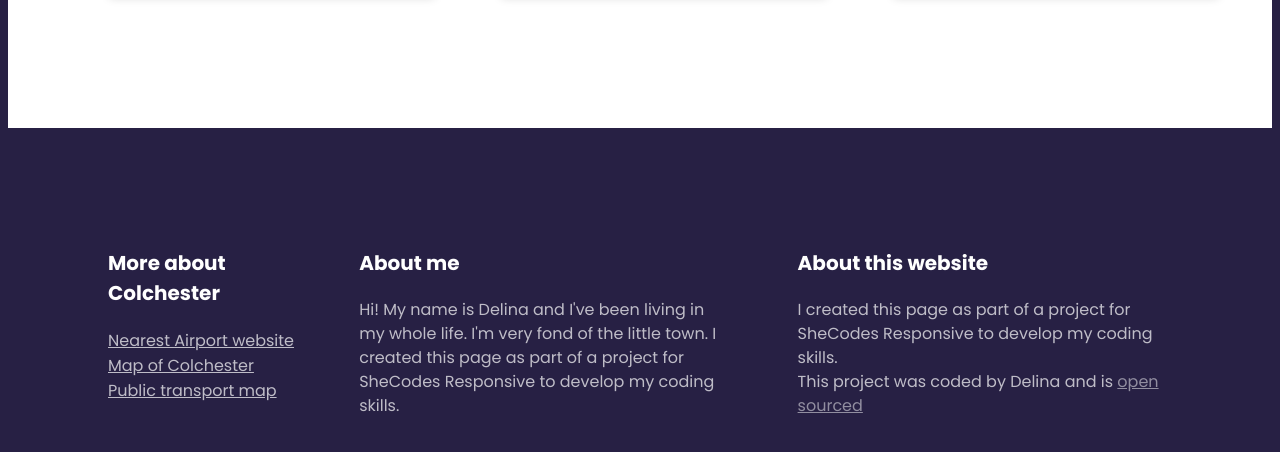
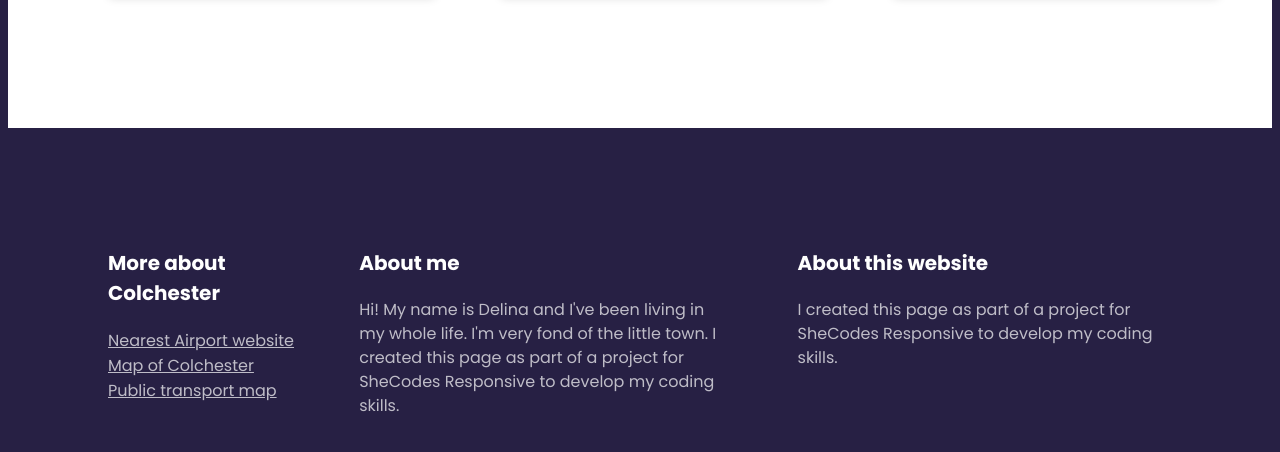
Before and after one commit to nina88c/hometown-project, a plain HTML site: page index.html in a window 1280 px wide. Shown: the part 3078-3530 px from the top of the page. Drawn offline with Linux system fonts and the light colour scheme; a script that the page names is missing.

Commit message:
Update index.html

```diff
--- a/index.html
+++ b/index.html
@@ -238,14 +238,7 @@
             <p>
               I created this page as part of a project for SheCodes Responsive
               to develop my coding skills.
-              <br />
-              This project was coded by Delina and is
-              <a
-                href="https://github.com/nina88c"
-                target="_blank"
-              >
-                open sourced</a
-              >
+
             </p>
           </div>
         </section>
```
